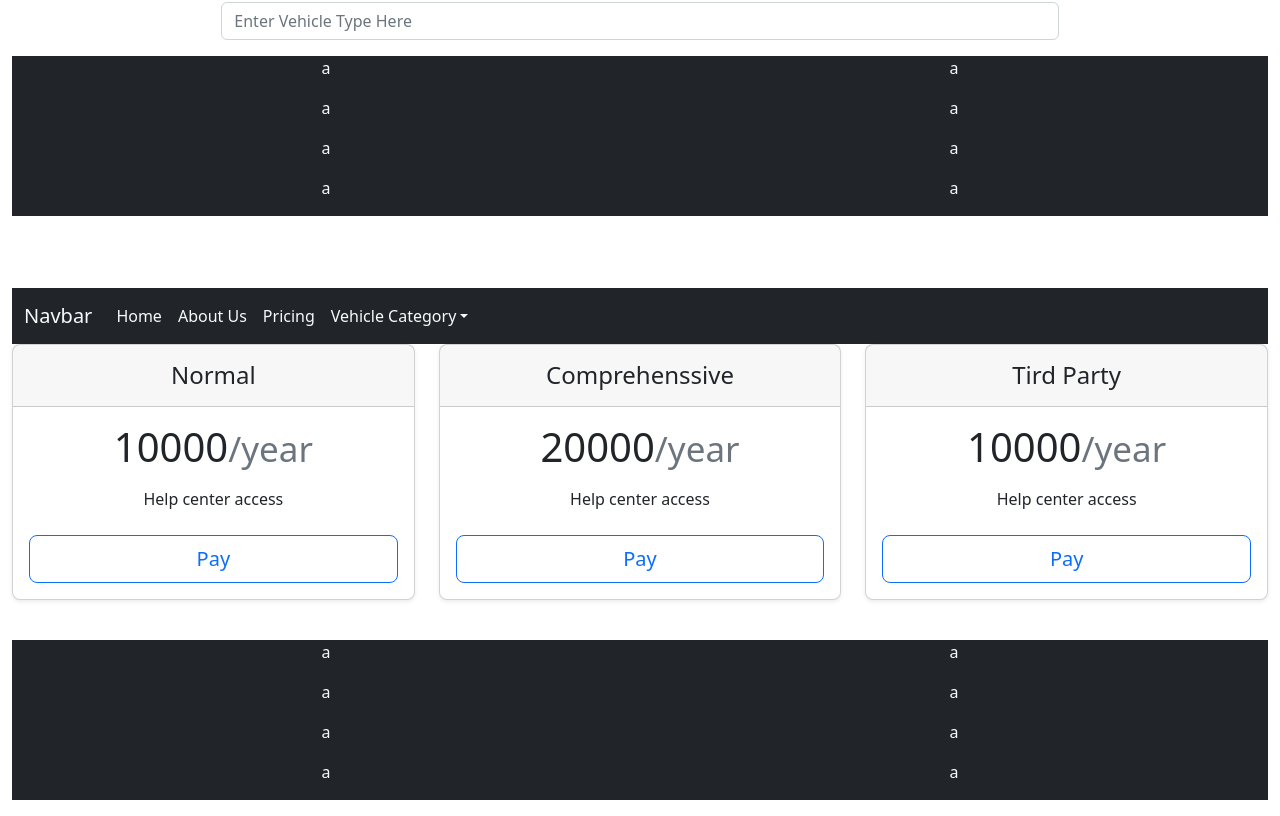
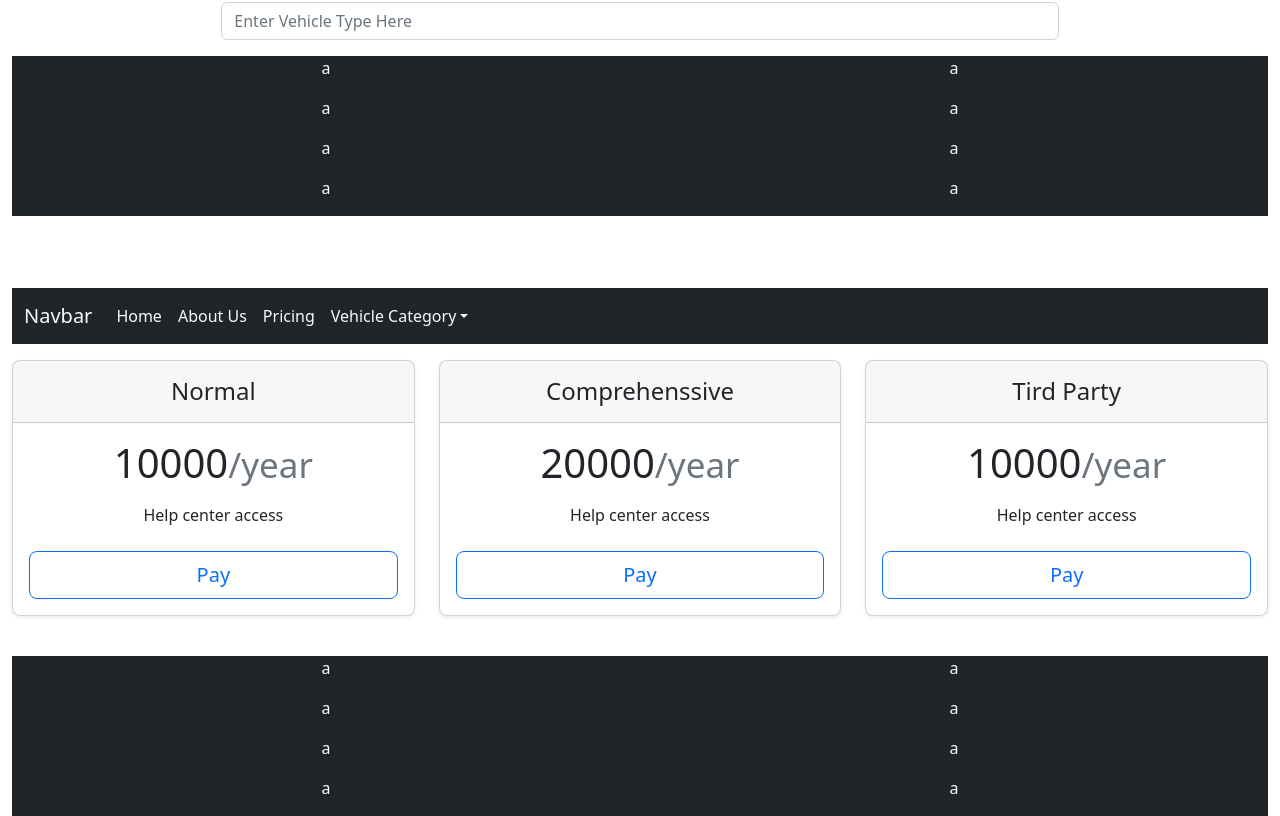
Before and after one commit to FSTeam3/ReactStatic, a React (Create React App) app: page / in a window 1280 px wide. Shown: the part 9702-10518 px from the top of the page. Built offline with nearby package versions, Linux system fonts and the light colour scheme.

Commit message:
margin top added in pricing component

```diff
--- a/src/Pages/Pricing.js
+++ b/src/Pages/Pricing.js
@@ -3,7 +3,7 @@ import Pricing_data from '../datas/Pricing_data'
 
 const Pricing = () => {
   return (
-    <div class="row row-cols-1 row-cols-md-3 mb-3 text-center">
+    <div class="row row-cols-1 row-cols-md-3 mb-3 my-3 text-center">
       {Pricing_data.map((data) => {
         return <div class="col">
         <div class="card mb-4 rounded-3 shadow-sm">
```
